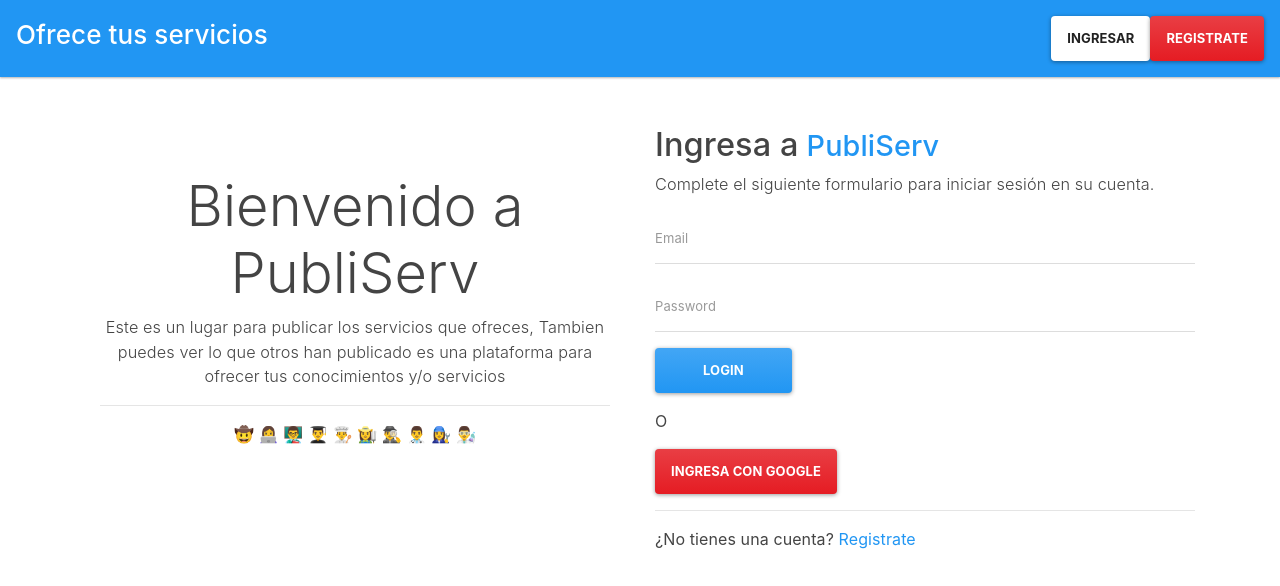
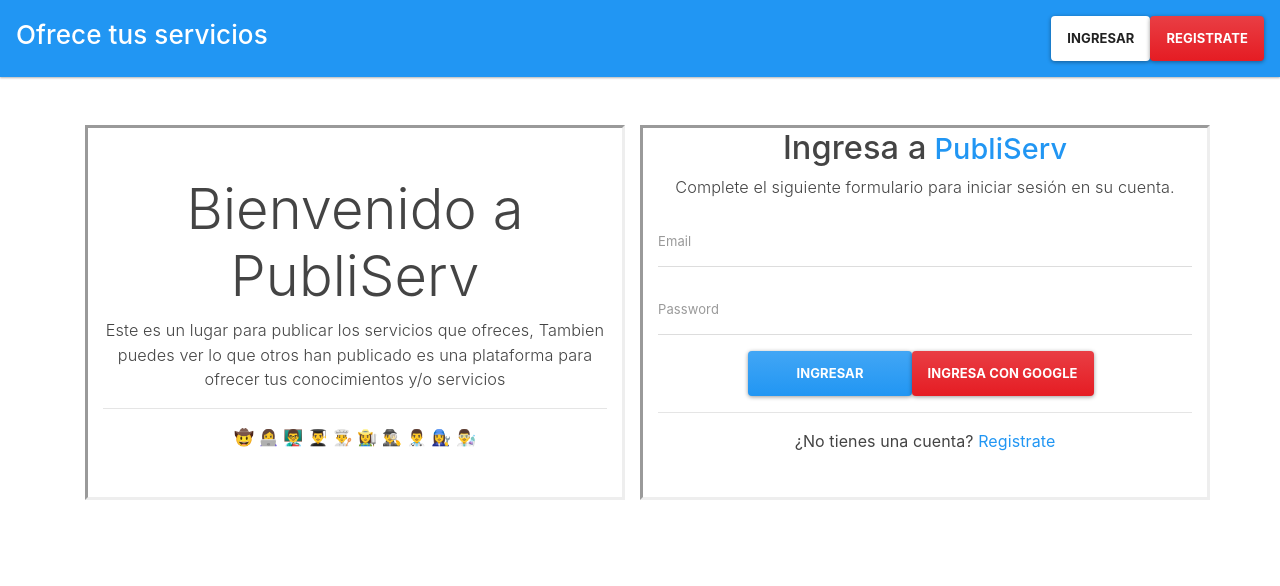
Before and after one commit to cristiandev2017/DesafioFinalReact, a React (Create React App) app: page / in a window 1280 px wide. Shown: the top 586 px of the page. Built offline with nearby package versions, Linux system fonts and the light colour scheme; no server answers.

Commit message:
Se le da un poco de diseño al home y al signup, se procede a desplegar la app y luego estilizar mas los cards

```diff
--- a/src/components/Home.js
+++ b/src/components/Home.js
@@ -7,7 +7,7 @@ export default class HomePage extends Component {
     return (
       <div className="row">
         <div className="col-6">
-          <div className="home">
+          <div className="border-init">
             <section>
               <div>
                 <div className="container text-center py-5">
@@ -24,7 +24,7 @@ export default class HomePage extends Component {
             </section>
           </div>
         </div>
-        <div className="col-6">
+        <div className="col-6 border-init">
           <Login/>
         </div>
       </div>
--- a/src/components/Login.js
+++ b/src/components/Login.js
@@ -1,6 +1,6 @@
 import React, { Component } from "react";
 import { Link } from "react-router-dom";
-import { signin, signInWithGoogle} from "../helpers/auth";
+import { signin, signInWithGoogle } from "../helpers/auth";
 
 export default class Login extends Component {
   constructor(props) {
@@ -41,10 +41,8 @@ export default class Login extends Component {
   render() {
     return (
       <div>
-        <form
-          autoComplete="off"
-          onSubmit={this.handleSubmit}
-        >
+        <form autoComplete="off" onSubmit={this.handleSubmit}>
+          <center>
             <h1>
               Ingresa a
               <Link className="title ml-2" to="/">
@@ -75,17 +73,25 @@ export default class Login extends Component {
               />
             </div>
             <div className="form-group">
-            {this.state.error ? <p className="text-danger">{this.state.error}</p> : null}
-            <button className="btn btn-primary px-5" type="submit">Login</button>
-          </div>
-            <p>O</p>
-            <button className="btn btn-danger mr-2" onClick={this.googleSignIn} type="button">
+              {this.state.error ? (
+                <p className="text-danger">{this.state.error}</p>
+              ) : null}
+              <button className="btn btn-primary px-5" type="submit">
+                Ingresar
+              </button>
+              <button
+                className="btn btn-danger mr-2"
+                onClick={this.googleSignIn}
+                type="button"
+              >
                 Ingresa con Google
               </button>
+            </div>
             <hr />
             <p>
               ¿No tienes una cuenta? <Link to="/signup">Registrate</Link>
             </p>
+          </center>
         </form>
       </div>
     );
--- a/src/components/NuevaPublicacion.js
+++ b/src/components/NuevaPublicacion.js
@@ -55,7 +55,7 @@ const NuevaPublicacion = ({ history }) => {
     let id = uuidv4();
     //Revisar errores
 
-    //Crear el nuevo producto
+    //Crear la nueva publicacion
     agregarPublicacion({
       id,
       titulo,
--- a/src/components/signUp.js
+++ b/src/components/signUp.js
@@ -40,7 +40,7 @@ export default class SignUp extends Component {
 
   render() {
     return (
-      <div>
+      <div className="border-init">
         <form className="mt-5 py-5 px-5" onSubmit={this.handleSubmit}>
           <h1>
             Registrate 😉
@@ -70,8 +70,6 @@ export default class SignUp extends Component {
           <div>
             {this.state.error ? <p>{this.state.error}</p> : null}
             <button className="btn btn-primary px-5" type="submit">Registrar</button>
-            <br/><br/>
-            <p>O</p>
             <button className="btn btn-danger mr-2" onClick={this.googleSignIn} type="button">
               Ingresa con Google
             </button>
--- a/src/index.css
+++ b/src/index.css
@@ -56,5 +56,8 @@ max-width: 20rem;
 
 .image-card{
   width: 80px;
+}
 
+.border-init{
+  border-style: inset;
 }
```
Lines whose indentation alone changed are shown as unchanged.
